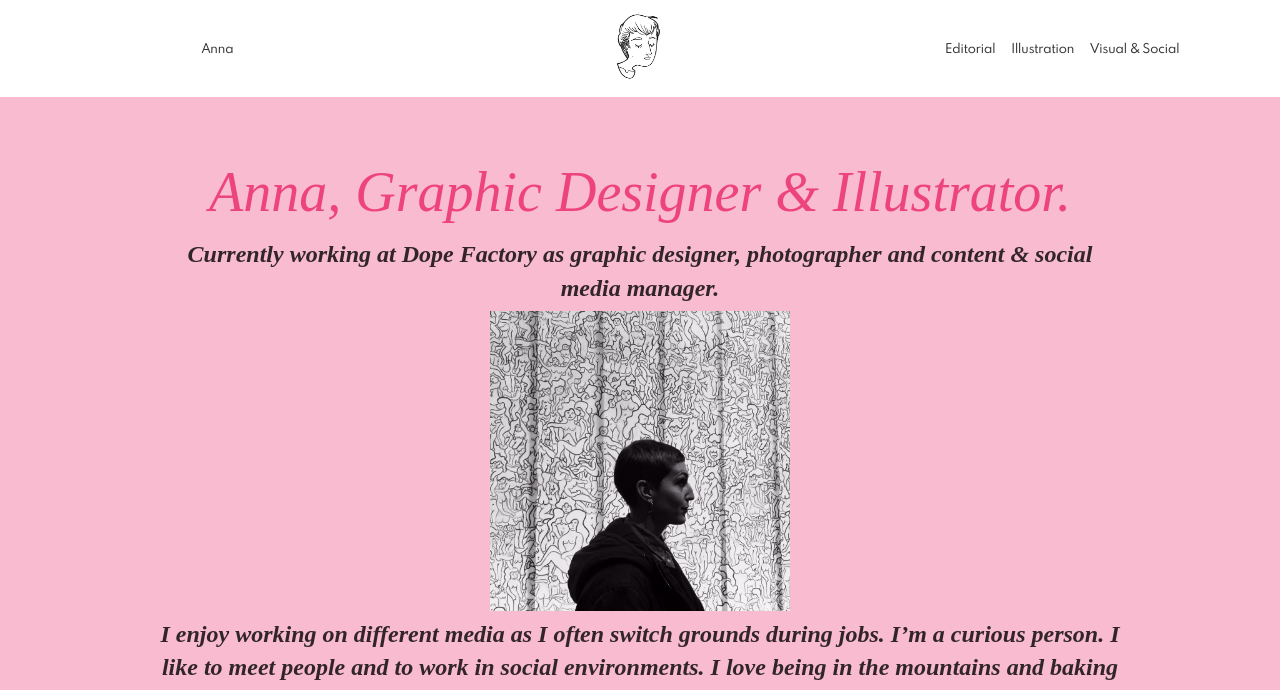
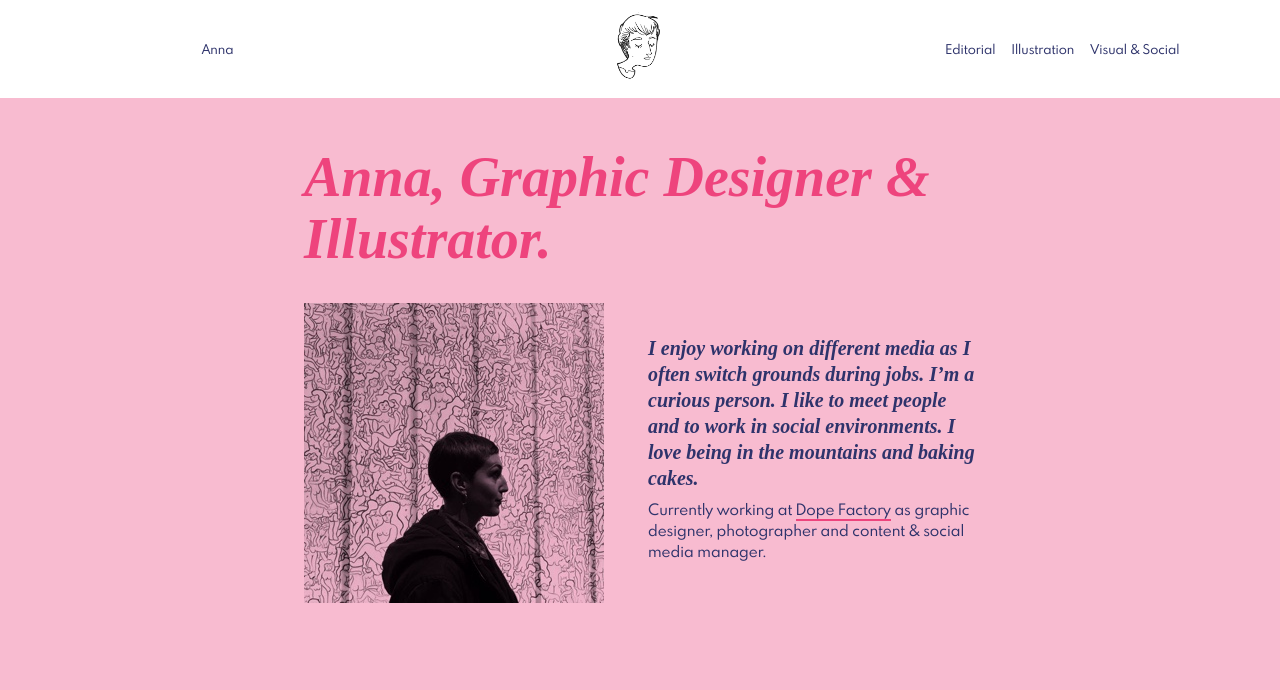
Before and after one commit to rzecchini/annaelle, a Jekyll site: the page built from index.md, in a window 1280 px wide. Shown: the top 690 px of the page. Built offline with Jekyll 4.4.1, drawn with Linux system fonts in a browser that asks for light colours; some web fonts are replaced; some of the changed text lies outside the part shown.

Commit message:
style: homepage

```diff
--- a/_includes/head.html
+++ b/_includes/head.html
@@ -5,7 +5,7 @@
   <meta name="description" content="Anna Lanaro graphic designer, sometimes illustrator, always a passionate cook.">
   <title>{{ page.title }} | {{ site.title }}</title>
 
-  <link href="https://fonts.googleapis.com/css?family=Playfair+Display:900i|Muli" rel="stylesheet">
+  <link href="https://fonts.googleapis.com/css?family=Playfair+Display:700i,900i" rel="stylesheet">
   <link rel="stylesheet" href="https://cdnjs.cloudflare.com/ajax/libs/normalize/8.0.0/normalize.min.css" />
   <link rel="stylesheet" href="{{ '/assets/style.css' | relative_url }}">
 
--- a/_layouts/home.html
+++ b/_layouts/home.html
@@ -8,34 +8,25 @@
   {% include header.html %}
 
   <div class="home">
-    <div class="hero">
-      <!--<figure>
-        <img src="/img/anna3.jpg" alt="Anna Lanaro profile picture">
-      </figure>
-
     <div class="presentation">
       <h1 class="presentation__title">Anna, Graphic Designer &amp; Illustrator.</h1>
-        <p class="presentation__now">Currently working at <a href="http://www.dope-factory.com" target="_blank">Dope Factory</a> as graphic designer, photographer and content &amp; social media manager.</p>
-        <p class="spacer">***</p>
-        <p class="presentation__intro">I enjoy working on different media as I often switch grounds during jobs. I’m a curious person. I like to meet people and to work in social environments. I love being in the mountains and baking cakes.</p>
-      </div>-->
-
-
-
-
       <div class="asd">
-        <h1 class="presentation__title">Anna, Graphic Designer &amp; Illustrator.</h1>
-        <p class="presentation__now">Currently working at <a href="http://www.dope-factory.com" target="_blank">Dope Factory</a> as graphic designer, photographer and content &amp; social media manager.</p>
-        <figure>
-          <img src="/img/anna3.jpg" alt="Anna Lanaro profile picture">
+        <div class="qwe">
+          <figure class="presentation__picXXXXX">
+            <img src="/img/anna4.jpg" alt="Anna Lanaro profile picture">
           </figure>
-        <p class="presentation__intro">I enjoy working on different media as I often switch grounds during jobs. I’m a curious person. I like to meet people and to work in social environments. I love being in the mountains and baking cakes.</p>
         </div>
 
-
-
+        <div class="qwe">
+          <div class="presentation__txt">
+            <p class="presentation__intro">I enjoy working on different media as I often switch grounds during jobs. I’m a curious person. I like to meet people and to work in social environments. I love being in the mountains and baking cakes.</p>
+            <p class="presentation__now">Currently working at <a href="http://www.dope-factory.com" target="_blank">Dope Factory</a> as graphic designer, photographer and content &amp; social media manager.</p>
+          </div>
+        </div>
+      </div>
     </div>
 
+    <div class="container">
       <div class="projects">
         {% assign works = site.pages | where: "menu", true | sort: 'index' %}
         {% for work in works %}
@@ -50,7 +41,9 @@
         {% endfor %}
       </div>
     </div>
+  </div>
 
   {% include footer.html %}
+
 </body>
 </html>
--- a/assets/style.css
+++ b/assets/style.css
@@ -7,11 +7,22 @@
 
 }
 
+html {
+  -webkit-box-sizing: border-box;
+  -moz-box-sizing: border-box;
+  box-sizing: border-box;
+}
+*, *:before, *:after {
+  -webkit-box-sizing: inherit;
+  -moz-box-sizing: inherit;
+  box-sizing: inherit;
+}
+
 body {
-  color: rgba(0,0,0,0.8);
+  color: #2e336b;
   font-family: 'spartan_mbregular', sans-serif;
   font-weight: normal;
-  line-height: 1.4;
+  line-height: 1.5;
 }
 
 h1,
@@ -32,7 +43,7 @@
 }
 
 a {
-  color: rgba(0,0,0,0.8);
+  color: #2e336b;
   text-decoration: none;
 }
 
@@ -51,7 +62,7 @@
 .container {
   padding: 0 1rem;
   margin: 0 auto;
-/*  max-width: 46rem;*/
+  max-width: 88rem;
 }
 
 /* === HEADER === */
@@ -89,48 +100,17 @@
   background: #F8BBD0;
 }
 
-.hero {
-  max-width: 62rem;
+.presentation {
   margin: 0 auto;
+  padding: 1rem;
+  max-width: 44rem;
+  /* text-align: center; */
 }
-
-@media screen and (min-width: 40rem) {
-  .hero {
-    display: flex;
-    padding: 3rem 0;
-  }
-
-  .hero > * {
-    flex: 1;
+@media screen and (min-width: 50rem) {
+  .presentation {
+    margin-bottom: 3rem;
   }
 }
-
-.presentation {
-  margin: 0;
-  padding: 1rem 1rem 3rem;
-  font-family: 'Playfair Display', serif;
-  font-weight: 900;
-  font-style: italic;
-}
-
-
-
-.asd {
-  margin: 0;
-  padding: 1rem 1rem 3rem;
-  font-family: 'Playfair Display', serif;
-  font-weight: 900;
-  font-style: italic;
-  text-align: center;
-}
-
-.asd img {
-  width: 300px
-}
-
-
-
-
 
 .spacer {
   padding-top: 0.1em;
@@ -145,47 +125,104 @@
 }
 
 .presentation__title {
-  margin: 0 0 0.25em;
+  margin: 0 0 1rem;
   color: #ee447d;
+  font-family: 'Playfair Display', serif;
+  font-weight: 900;
+  font-style: italic;
   font-size: 3rem;
   line-height: 1.12;
+  /* text-align: left; */
 }
-
-@media screen and (min-width: 30rem) {
+@media screen and (min-width: 50rem) {
   .presentation__title {
+    padding: 2rem 0 1rem;
     font-size: 3.5rem;
   }
 }
 
-.presentation__now {
-  margin: 0 0 0.25em;
-  font-size: 1.5rem;
-  /*line-height: 1.2;*/
+.presentation__pic {
+  width: 100%;
+  padding-bottom: 100%;
+  max-width: 300px;
+  margin-bottom: 0.5rem;
+  background-image: url('/img/anna3_300.jpg');
+  background-color: #F8BBD0;
+  background-size: cover;
+  mix-blend-mode: multiply;
+}
+
+.presentation__txt {
+  /* text-align: left; */
+}
+@media screen and (min-width: 50rem) {
+  .presentation__txt {
+    margin-top: -1rem;
+  }
 }
 
 .presentation__intro {
-  font-size: 1.5rem;
+  margin: 0 0 0.5rem;
+  font-family: 'Playfair Display', serif;
+  font-weight: 700;
+  font-style: italic;
+  font-size: 1.25rem;
+  line-height: 1.3;
 }
+
+.presentation__now {
+  /*font-family: 'Playfair Display', serif;
+  font-weight: 400;
+  font-style: italic;*/
+  font-size: 0.875rem;
+  /* line-height: 1.2; */
+}
+
+
+
+.asd {
+  display: flex;
+  flex-wrap: wrap;
+  align-items: center;
+  margin: 0 -0.5rem;
+}
+
+.qwe {
+  flex: 1 0 100%;
+  padding: 0 0.5rem;
+}
+@media screen and (min-width: 50rem) {
+  .qwe {
+    flex: 1 0 50%;
+  }
+}
+
+
+
 
 
 /* === PROJECTS === */
 .projects {
   display: flex;
   flex-wrap: wrap;
-  max-width: 88rem;
-  margin: 0 auto;
-  padding: 5rem 1rem 1rem;
-  /* background: white; */
+  margin: 0 -0.5rem;
+  padding-top: 3rem;
 }
 
 .project {
   position: relative;
-  flex: 1 0 auto;
+  flex: 1 0 100%;
   margin-bottom: 5rem;
-  margin-left: 0.5rem;
-  margin-right: 0.5rem;
-  width: 30%;
-  min-width: 12rem;
+  padding-left: 0.5rem;
+  padding-right: 0.5rem;
+  /* width: 30%; */
+  /* min-width: 12rem; */
+}
+
+@media screen and (min-width: 50rem) {
+  .project {
+    flex: 1 0 33%;
+  }
 }
 
 .project h3 {
@@ -234,7 +271,7 @@
   line-height: 1.12;
 }
 
-@media screen and (min-width: 30rem) {
+@media screen and (min-width: 50rem) {
   .work h1 {
     font-size: 3.5rem;
   }
@@ -279,7 +316,7 @@
 /*  text-align: center;*/
 }
 
-@media screen and (min-width: 60rem) {
+@media screen and (min-width: 50rem) {
   .work main div {
     flex-basis: 46%;
     margin: 2% 1%;
@@ -298,7 +335,7 @@
   max-height: 80vh;
 }
 
-@media screen and (min-width: 60rem) {
+@media screen and (min-width: 50rem) {
   .work main img {
     max-height: 100vh;
   }
@@ -309,7 +346,7 @@
 
 /* === FOOTER === */
 .footer {
-  padding: 1rem;
+  padding: 1rem 1rem 5rem;
   background: #F8BBD0;
   text-align: center;
 }
```
Also changed, not shown: img/anna3_300.jpg (added), img/anna4.jpg (added). Lines whose indentation alone changed are shown as unchanged.
